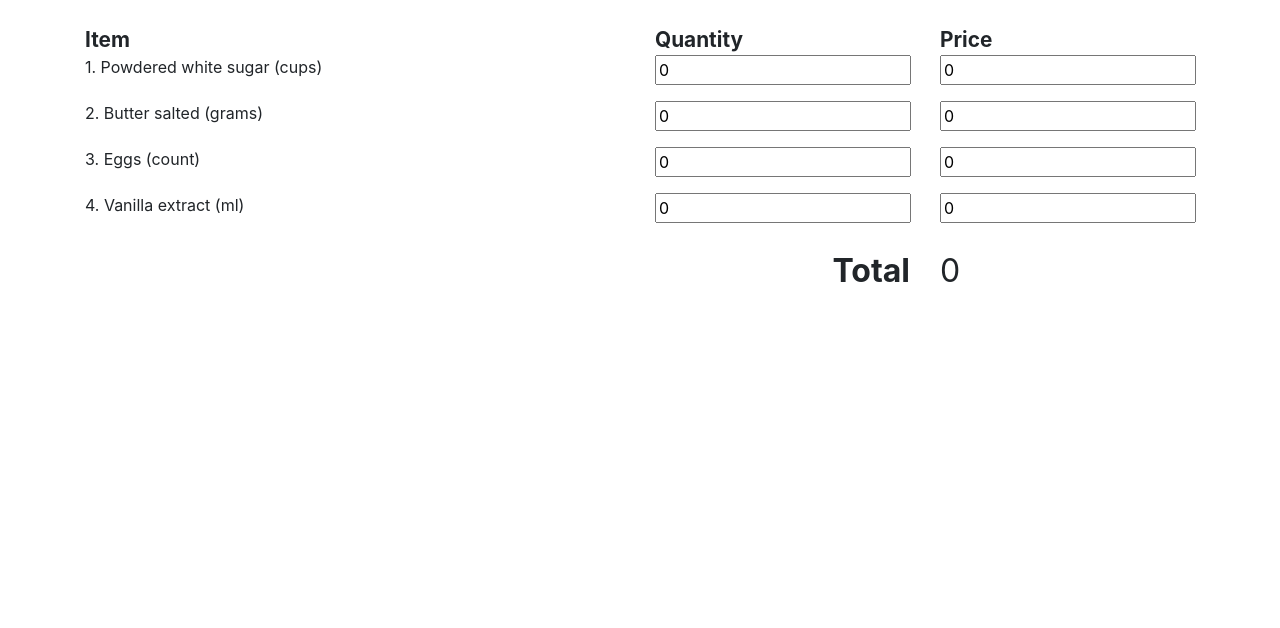
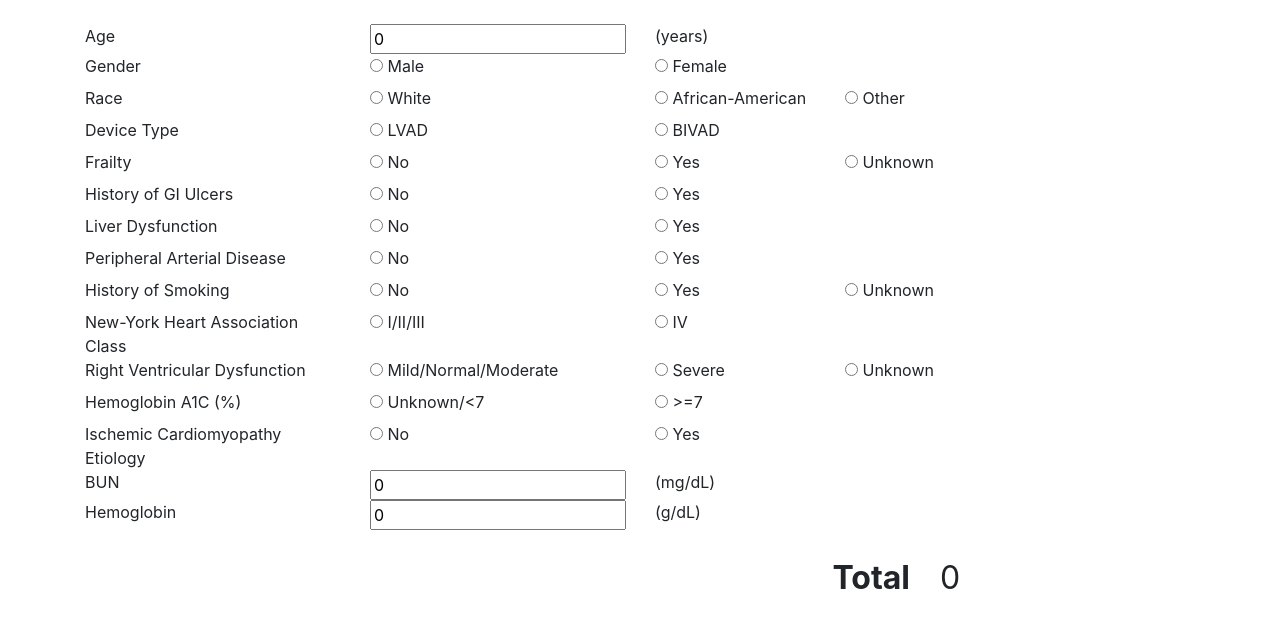
Before and after one commit to UMGIbleed/umichbleedscore, a plain HTML site: page index.html in a window 1280 px wide. Drawn offline with nearby package versions, Linux system fonts and the light colour scheme.

Commit message:
Update index.html

```diff
--- a/index.html
+++ b/index.html
@@ -14,64 +14,271 @@
   <body>
     <div class="container mt-4">
       <div class="row">
-        <div class="col-6 row-heading">
-          Item
+        <div class="col-3 row-heading">
         </div>
         <div class="col-3 row-heading">
-          Quantity
         </div>
         <div class="col-2 row-heading">
-          Price
+        </div>
+        <div class="col-2 row-heading">
         </div>
 
       </div>
       <div class="row">
-        <div class="col-6">
-          1. Powdered white sugar (cups)
+        <div class="col-3">
+          Age
         </div>
         <div class="col-3">
-          <input type="number" value="0" class="qty" id="qty_sugar"/>
+          <input type="number" value="0" class="qty" id="qty_age"/>
         </div>
         <div class="col-2">
-          <input type="number" readonly value="0" id="price_sugar"/>
+          (years)
+        </div>
+        <div class="col-2">
         </div>
       </div>
 
-       <div class="row my-3">
-        <div class="col-6">
-          2. Butter salted (grams)
+
+
+
+
+   <div class="row">
+        <div class="col-3">
+          Gender
         </div>
         <div class="col-3">
-          <input type="number" value="0" class="qty" id="qty_butter"/>
+          <input type="radio" class="qty_female" name="gender" value=0>
+          <label for="qty_female">Male</label><br>
         </div>
         <div class="col-2">
-          <input type="number" readonly value="0" id="price_butter"/>
+          <input type="radio" class="qty_female" name="gender" value=1>
+          <label for="qty_female">Female</label><br>
+        </div>
+     <div class="col-2">
      </div>
       </div>
 
-      <div class="row my-3">
-        <div class="col-6">
-          3. Eggs (count)
+
+ <div class="row">
+        <div class="col-3">
+          Race
         </div>
         <div class="col-3">
-          <input type="number" class="qty" value="0" id="qty_eggs"/>
+          <input type="radio" class="race" name="race" value=0>
+          <label for="race">White</label><br>
         </div>
         <div class="col-2">
-          <input type="number" readonly value="0" id="price_eggs"/>
+          <input type="radio" class="race" name="race" value=1>
+          <label for="race">African-American</label><br>
+        </div>
+        <div class="col-2">
+          <input type="radio" class="race" name="race" value=2>
+          <label for="race">Other</label><br>
+        </div>
+
+      </div>
+
+    <div class="row">
+        <div class="col-3">
+          Device Type
+        </div>
+        <div class="col-3">
+          <input type="radio" class="dt" name="dt" value=0>
+          <label for="dt">LVAD</label><br>
+        </div>
+        <div class="col-2">
+          <input type="radio" class="dt" name="dt" value=1>
+          <label for="dt">BIVAD</label><br>
+        </div>
+     <div class="col-2">
      </div>
       </div>
 
-      <div class="row my-3">
-        <div class="col-6">
-          4. Vanilla extract (ml)
+ <div class="row">
+        <div class="col-3">
+          Frailty
         </div>
         <div class="col-3">
-          <input type="number" class="qty" value="0" id="qty_vanilla"/>
+          <input type="radio" class="fra" name="fra" value=0>
+          <label for="fra">No</label><br>
         </div>
         <div class="col-2">
-          <input type="number" readonly value="0" id="price_vanilla"/>
+          <input type="radio" class="fra" name="fra" value=1>
+          <label for="fra">Yes</label><br>
+        </div>
+        <div class="col-2">
+          <input type="radio" class="fra" name="fra" value=2>
+          <label for="fra">Unknown</label><br>
+        </div>
+
+      </div>
+
+ <div class="row">
+        <div class="col-3">
+          History of GI Ulcers
+        </div>
+        <div class="col-3">
+          <input type="radio" class="hgi" name="hgi" value=0>
+          <label for="hgi">No</label><br>
+        </div>
+        <div class="col-2">
+          <input type="radio" class="hgi" name="hgi" value=1>
+          <label for="hgi">Yes</label><br>
+        </div>
+     <div class="col-2">
      </div>
       </div>
+
+    <div class="row">
+        <div class="col-3">
+          Liver Dysfunction
+        </div>
+        <div class="col-3">
+          <input type="radio" class="liverd" name="liverd" value=0>
+          <label for="liverd">No</label><br>
+        </div>
+        <div class="col-2">
+          <input type="radio" class="liverd" name="liverd" value=1>
+          <label for="liverd">Yes</label><br>
+        </div>
+     <div class="col-2">
+     </div>
+      </div>
+
+    <div class="row">
+        <div class="col-3">
+          Peripheral Arterial Disease
+        </div>
+        <div class="col-3">
+          <input type="radio" class="pad" name="pad" value=0>
+          <label for="pad">No</label><br>
+        </div>
+        <div class="col-2">
+          <input type="radio" class="pad" name="pad" value=1>
+          <label for="pad">Yes</label><br>
+        </div>
+     <div class="col-2">
+     </div>
+      </div>
+
+      <div class="row">
+        <div class="col-3">
+          History of Smoking
+        </div>
+        <div class="col-3">
+          <input type="radio" class="hsmoke" name="hsmoke" value=0>
+          <label for="hsmoke">No</label><br>
+        </div>
+        <div class="col-2">
+          <input type="radio" class="hsmoke" name="hsmoke" value=1>
+          <label for="hsmoke">Yes</label><br>
+        </div>
+        <div class="col-2">
+          <input type="radio" class="hsmoke" name="hsmoke" value=2>
+          <label for="hsmoke">Unknown</label><br>
+        </div>
+
+      </div>
+
+       <div class="row">
+        <div class="col-3">
+          New-York Heart Association Class
+        </div>
+        <div class="col-3">
+          <input type="radio" class="nyha" name="nyha" value=0>
+          <label for="nyha">I/II/III</label><br>
+        </div>
+        <div class="col-2">
+          <input type="radio" class="nyha" name="nyha" value=1>
+          <label for="nyha">IV</label><br>
+        </div>
+     <div class="col-2">
+     </div>
+      </div>
+
+
+       <div class="row">
+        <div class="col-3">
+          Right Ventricular Dysfunction
+        </div>
+        <div class="col-3">
+          <input type="radio" class="rvef" name="rvef" value=0>
+          <label for="rvef">Mild/Normal/Moderate</label><br>
+        </div>
+        <div class="col-2">
+          <input type="radio" class="rvef" name="rvef" value=1>
+          <label for="rvef">Severe</label><br>
+        </div>
+        <div class="col-2">
+          <input type="radio" class="rvef" name="rvef" value=2>
+          <label for="rvef">Unknown</label><br>
+        </div>
+
+      </div>
+
+
+       <div class="row">
+        <div class="col-3">
+          Hemoglobin A1C (%)
+        </div>
+        <div class="col-3">
+          <input type="radio" class="ha1c" name="ha1c" value=0>
+          <label for="ha1c">Unknown/<7 </label><br>
+        </div>
+        <div class="col-2">
+          <input type="radio" class="ha1c" name="ha1c" value=1>
+          <label for="ha1c">>=7 </label><br>
+        </div>
+     <div class="col-2">
+     </div>
+      </div>
+
+     <div class="row">
+        <div class="col-3">
+          Ischemic Cardiomyopathy Etiology
+        </div>
+        <div class="col-3">
+          <input type="radio" class="ice" name="ice" value=0>
+          <label for="ice">No </label><br>
+        </div>
+        <div class="col-2">
+          <input type="radio" class="ice" name="ice" value=1>
+          <label for="ice">Yes </label><br>
+        </div>
+     <div class="col-2">
+     </div>
+      </div>
+
+
+
+      <div class="row">
+        <div class="col-3">
+          BUN
+        </div>
+        <div class="col-3">
+          <input type="number" value="0" class="qty" id="qty_bun"/>
+        </div>
+        <div class="col-2">
+          (mg/dL)
+        </div>
+        <div class="col-2">
+        </div>
+      </div>
+
+       <div class="row">
+        <div class="col-3">
+          Hemoglobin
+        </div>
+        <div class="col-3">
+          <input type="number" value="0" class="qty" id="qty_hg"/>
+        </div>
+        <div class="col-2">
+          (g/dL)
+        </div>
+        <div class="col-2">
+        </div>
+      </div>
+
 
       <div class="row my-4">
         <div class="col-9 text-right total">
```
Lines whose indentation alone changed are shown as unchanged.
